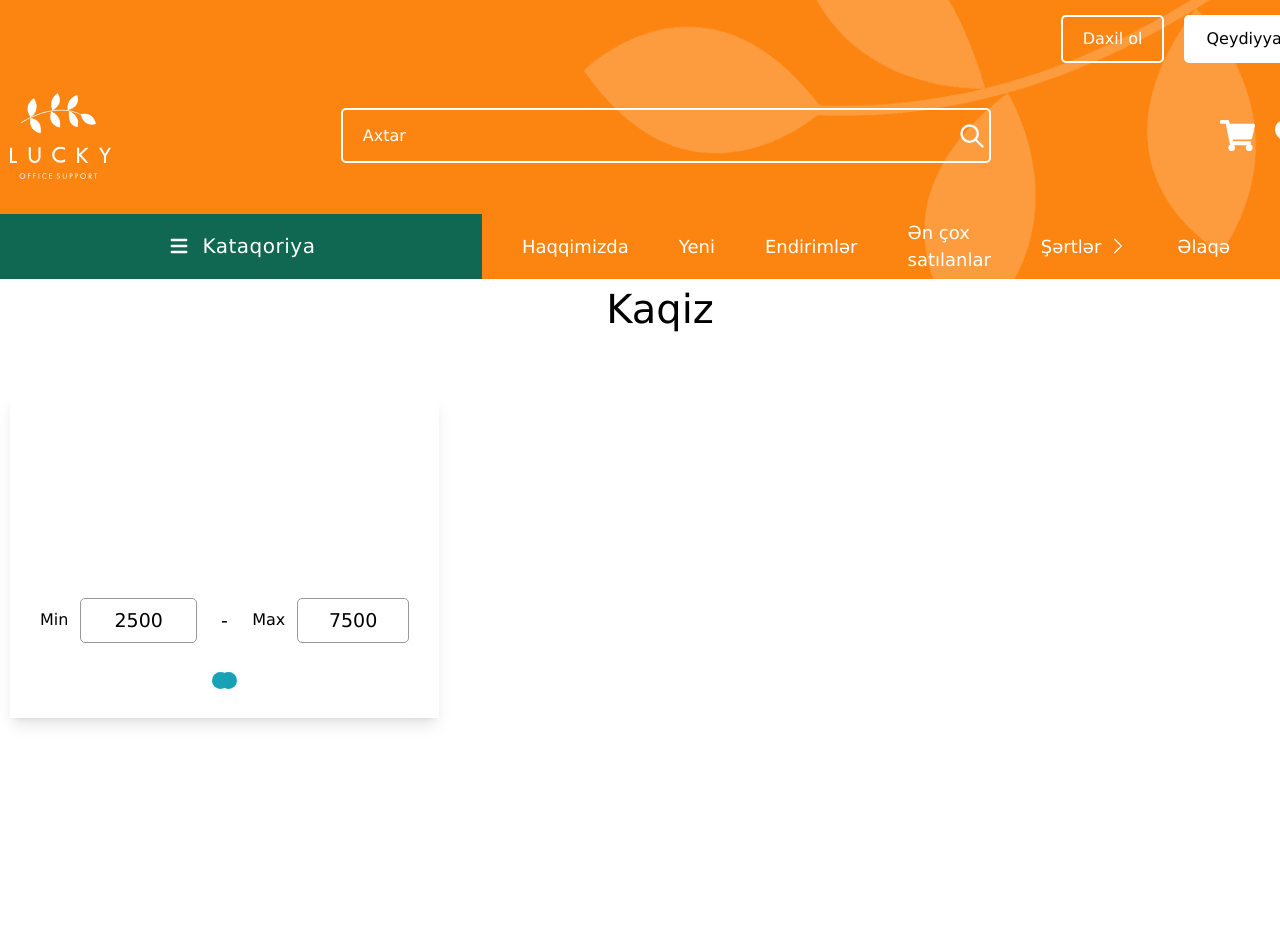
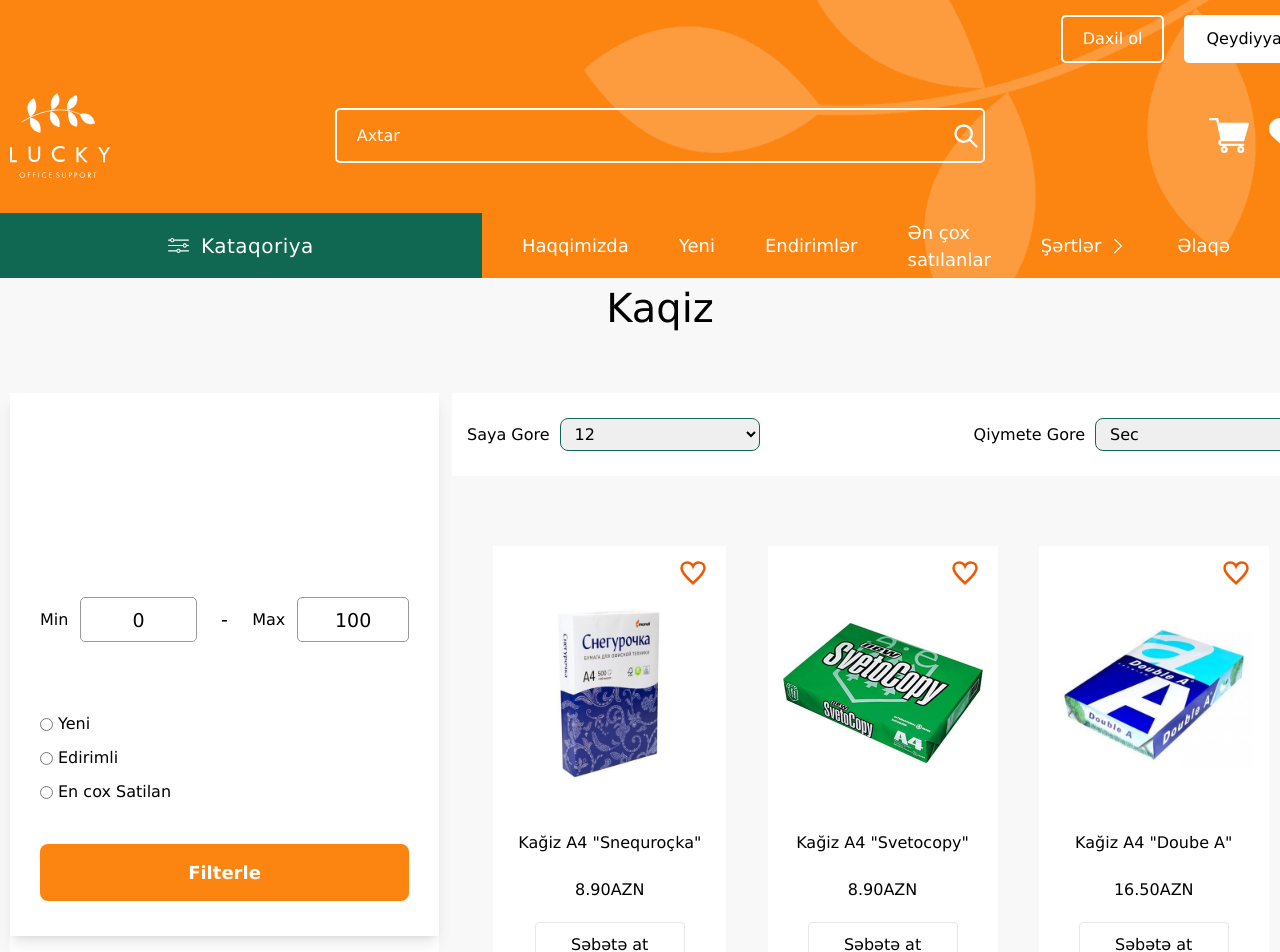
Before and after one commit to vusalosmanov/LuckyApp, a React (Create React App) app: page /categoryproduct in a window 1280 px wide. Shown: the top 952 px of the page. Before the commit the page ends 800 px from the top, so only its background shows below. Built offline with nearby package versions, Linux system fonts and the light colour scheme.

Commit message:
add product cart designer

```diff
--- a/src/assets/index.scss
+++ b/src/assets/index.scss
@@ -4,8 +4,10 @@
     box-sizing: border-box;
     list-style: none;
     text-decoration: none;
-    font-family:Verdana, Geneva, Tahoma, sans-serif
+    font-family:Verdana, Geneva, Tahoma, sans-serif;
 }
+
+
 .header{
     background-color: #fc8410;
     background-image: url('../assets/images/pattern/leaf-header-1.png');
--- a/src/assets/styles/pages/Category.scss
+++ b/src/assets/styles/pages/Category.scss
@@ -2,7 +2,6 @@
   color: #fff;
   background: #17a2b8;
 }
-
 
 .price-input {
   width: 100%;
@@ -52,35 +51,35 @@ input[type="number"]::-webkit-inner-spin-button {
   border-radius: 5px;
   background: #17a2b8;
 }
-.range-input {
-  position: relative;
-}
-.range-input input {
-  position: absolute;
-  width: 100%;
-  height: 5px;
-  top: -5px;
-  background: none;
-  pointer-events: none;
-  -webkit-appearance: none;
-  -moz-appearance: none;
-}
-input[type="range"]::-webkit-slider-thumb {
-  height: 17px;
-  width: 17px;
-  border-radius: 50%;
-  background: #17a2b8;
-  pointer-events: auto;
-  -webkit-appearance: none;
-  box-shadow: 0 0 6px rgba(0, 0, 0, 0.05);
-}
-input[type="range"]::-moz-range-thumb {
-  height: 17px;
-  width: 17px;
-  border: none;
-  border-radius: 50%;
-  background: #17a2b8;
-  pointer-events: auto;
-  -moz-appearance: none;
-  box-shadow: 0 0 6px rgba(0, 0, 0, 0.05);
-}
+// .range-input {
+//   position: relative;
+// }
+// .range-input input {
+//   position: absolute;
+//   width: 100%;
+//   height: 5px;
+//   top: -5px;
+//   background: none;
+//   pointer-events: none;
+//   -webkit-appearance: none;
+//   -moz-appearance: none;
+// }
+// input[type="range"]::-webkit-slider-thumb {
+//   height: 17px;
+//   width: 17px;
+//   border-radius: 50%;
+//   background: #17a2b8;
+//   pointer-events: auto;
+//   -webkit-appearance: none;
+//   box-shadow: 0 0 6px rgba(0, 0, 0, 0.05);
+// }
+// input[type="range"]::-moz-range-thumb {
+//   height: 17px;
+//   width: 17px;
+//   border: none;
+//   border-radius: 50%;
+//   background: #17a2b8;
+//   pointer-events: auto;
+//   -moz-appearance: none;
+//   box-shadow: 0 0 6px rgba(0, 0, 0, 0.05);
+// }
--- a/src/components/Header.jsx
+++ b/src/components/Header.jsx
@@ -2,17 +2,10 @@ import React from "react";
 import { Link } from "react-router-dom";
 import logo from "../assets/images/logo/logo-header.svg";
 import Input from "./Input.jsx";
-import { FaShoppingCart } from "react-icons/fa";
-import { FaHeart } from "react-icons/fa";
-import { HiMenu } from "react-icons/hi";
+import category from "../assets/images/icon/category.svg"
+import heart from "../assets/images/icon/heart.svg"
+import shopping from "../assets/images/icon/cart.svg"
 import { BsChevronRight } from "react-icons/bs";
-import { ImOffice } from "react-icons/im";
-import { MdFoodBank } from "react-icons/md";
-import { Im500Px } from "react-icons/im";
-import { GrCloudComputer } from "react-icons/gr";
-import { GiRose } from "react-icons/gi";
-import { AiTwotoneGift } from "react-icons/ai";
-import { FiCoffee } from "react-icons/fi";
 import "../assets/styles/components/Header.scss";
 import "../assets/index.scss";
 import { subcategoryArray } from "../components/productData/SubcategoryData.js";
@@ -57,10 +50,10 @@ const Header = () => {
               <div className="icon">
                 <div className="flex gap-5">
                   <Link to="" className="relative">
-                    <FaShoppingCart className="text-[white] text-[35px]" />
+                    <img src={shopping} alt="" className="w-[50px]" />
                   </Link>
                   <Link to="" className="relative">
-                    <FaHeart className="text-[white] text-[35px]" />
+                    <img src={heart} alt="" className="w-[50px]" />
                   </Link>
                 </div>
               </div>
@@ -72,7 +65,7 @@ const Header = () => {
             <div className="w-[550px] dropdown  bg-[#106853] h-[65px] flex justify-center items-center cursor-pointer text-[20px] text-[white]">
               <ul>
                 <li className="flex items-center gap-3  px-4  cursor-pointer tracking-wide">
-                  <HiMenu className="text-[24px]" />
+                  <img src={category} alt="" />
                   <Link to="">Kataqoriya</Link>
                   <div className="dropdown-menu absolute hidden left-[150px]  h-auto  mt-[65px] z-[9999] top-0 w-full  max-w-[400px] ">
                     <ul className="bg-white shadow   flex flex-col items-start  ">
--- a/src/components/ProductCart.jsx
+++ b/src/components/ProductCart.jsx
@@ -2,17 +2,11 @@ import React from "react";
 import { Link } from "react-router-dom";
 import "../assets/styles/components/Product.scss";
 
-const Product = ({
-  id,
-  productName,
-  price,
-  imageurl,
-}) => {
+const Product = ({ id, productName, price, imageurl }) => {
   return (
     <>
-      <div>
-        <div className="flex justify-center">
-          <div className="flex bg-[#fff] max-w-[280px] pt-[7px] pr-[15px] pb-[20px] pl-[15px] items-center flex-col justify-center w-full">
+      <div className="flex justify-center">
+          <div className="flex bg-[#fff] max-w-[280px] pt-[7px] pr-[15px] pb-[20px] pl-[15px] items-center flex-col justify-center w-full ">
             <div className="relative min-h-[40px] w-full flex justify-end">
               <button>
                 <Link to="">
@@ -46,7 +40,6 @@ const Product = ({
             </button>
           </div>
         </div>
-      </div>
     </>
   );
 };
--- a/src/pages/CategoryProduct.jsx
+++ b/src/pages/CategoryProduct.jsx
@@ -1,7 +1,9 @@
 import React from "react";
-import "../assets/styles/pages/Category.scss"
+import "../assets/styles/pages/Category.scss";
+import { productArry } from "../components/productData/ProductData";
+import ProductCart from "../components/ProductCart.jsx";
+
 const CategoryProduct = () => {
-
   const rangeInput = document.querySelectorAll(".range-input input"),
     priceInput = document.querySelectorAll(".price-input input"),
     range = document.querySelector(".slider .progress");
@@ -44,12 +46,13 @@ const CategoryProduct = () => {
     });
   });
   return (
+    <section className="bg-[#f8f8f8]">
       <div className="w-[1320px] mx-auto pl-[10px] pr-[10px] flex items-center flex-col justify-center">
         <h1 className="mb-[55px] text-center relative capitalize text-[2.5rem]">
           Kaqiz
         </h1>
-      <div className="w-[100%] flex flex-wrap">
-        <div className="flex items-start  flex-row justify-center mb-[40px] w-[33%]">
+        <div className="w-[100%] flex flex-wrap gap-[13px]">
+          <div className="flex items-start  flex-row justify-center mb-[40px] w-[33%] bg-white">
             <div className="flex  justify-center flex-col w-[100%] items-center">
               <button className="bg-[#fc8410] text-[18px] mb-[30px] p-[15px] w-[100%] cursor-pointer rounded-lg text-[#fff] hidden">
                 <span>Filterle</span>
@@ -69,41 +72,111 @@ const CategoryProduct = () => {
                 <div className="price-input">
                   <div class="field">
                     <span>Min</span>
-                  <input type="number" class="input-min" value="2500" />
+                    <input type="number" class="input-min" value="0" />
                   </div>
                   <div class="separator">-</div>
                   <div class="field">
                     <span>Max</span>
-                  <input type="number" class="input-max" value="7500" />
+                    <input type="number" class="input-max" value="100" />
                   </div>
                 </div>
                 <div className="slider">
                   <div class="progress"></div>
                 </div>
                 <div class="range-input">
-                <input
+                  {/* <input
                   type="range"
                   class="range-min"
                   min="0"
-                  max="10000"
-                  value="2500"
+                  max="100"
+                  value="0"
                   step="100"
-                />
-                <input
+                /> */}
+                  {/* <input
                   type="range"
                   class="range-max"
                   min="0"
-                  max="10000"
-                  value="7500"
+                  max="100"
+                  value="100"
                   step="100"
-                />
+                /> */}
                 </div>
+                <div className="propert-filter flex  items-center justify-start mb-[30px] w-[100%] flex-col mt-[30px] ">
+                  <div className="form-chek mb-[10px] w-[100%] flex items-center">
+                    <input type="radio" className="border-[50%] float-left " />
+                    <label htmlFor="" className=" capitalize pl-[5px]">
+                      Yeni
+                    </label>
+                  </div>
+                  <div className="form-chek mb-[10px] w-[100%] flex items-center">
+                    <input type="radio" className="border-[50%] float-left " />
+                    <label htmlFor="" className="captalize pl-[5px]">
+                      Edirimli{" "}
+                    </label>
+                  </div>
+                  <div className="form-chek mb-[10px] w-[100%] flex items-center">
+                    <input type="radio" className="rounder-[50%] float-left " />
+                    <label htmlFor="" className="captalize pl-[5px]">
+                      En cox Satilan
+                    </label>
+                  </div>
+                </div>
+                <button
+                  type="submit"
+                  className="bg-[#fc8410] cursor-pointer rounded-lg text-[#fff] text-[18px] font-bold min-w-[150px] py-[15px] px-[25px] w-[100%] "
+                >
+                  Filterle
+                </button>
               </form>
             </div>
           </div>
-        <div className="flex items-start flex-row justify-center mb-[40px] w-[66%] "></div>
+          <div className="flex items-start flex-col justify-center mb-[40px] w-[66%]">
+            <div className="inner flex  items-center flex-col justify-center w-[100%]">
+              <div className="product-row w-[100%] flex flex-wrap">
+                <div className="flex  items-start flex-row  justify-center mb-[40px] w-[100%] ">
+                  <div className="product-top-filter  flex flex-row justify-between py-[25px] px-[15px] items-center mb-[30px] w-[100%] bg-[white]">
+                    <div className="filter-item flex  items-center w-[100%] justify-start">
+                      <span className="mr-[10px]">Saya Gore</span>
+                      <select className=" rounded-lg border-[#106853] border-[1px] max-w-[200px] py-[5px] px-[10px] w-[100%] ">
+                        <option value="12" select>
+                          12
+                        </option>
+                        <option value="18">18</option>
+                        <option value="24">24</option>
+                        <option value="30">30</option>
+                      </select>
+                    </div>
+                    <div className="filter-item flex  items-center w-[100%] justify-end">
+                      <span className="mr-[10px]">Qiymete Gore</span>
+                      <select className=" rounded-lg border-[#106853] border-[1px] max-w-[200px] py-[5px] px-[10px] w-[100%] ">
+                        <option value="choose" disabled selected>
+                          Sec
+                        </option>
+                        <option value="cheapToExp">Ucuzadan Bahaya</option>
+                        <option value="expToCheap">Bahadan Ucuza</option>
+                      </select>
                     </div>
                   </div>
+                </div>
+                <div className="flex flex-row  justify-evenly items-start  mb-[40px] w-[100%] ">
+                  {productArry
+                    .filter((item) => item.subcategoryID === 12)
+                    .map((product) => (
+                      <ProductCart
+                        id={product.id}
+                        productName={product.name}
+                        price={product.price}
+                        imageurl={product.img}
+                        key={product.id}
+                      />
+                    ))}
+                </div>
+              </div>
+            </div>
+          </div>
+        </div>
+      </div>
+    </section>
   );
 };
 
```
Lines whose indentation alone changed are shown as unchanged.
